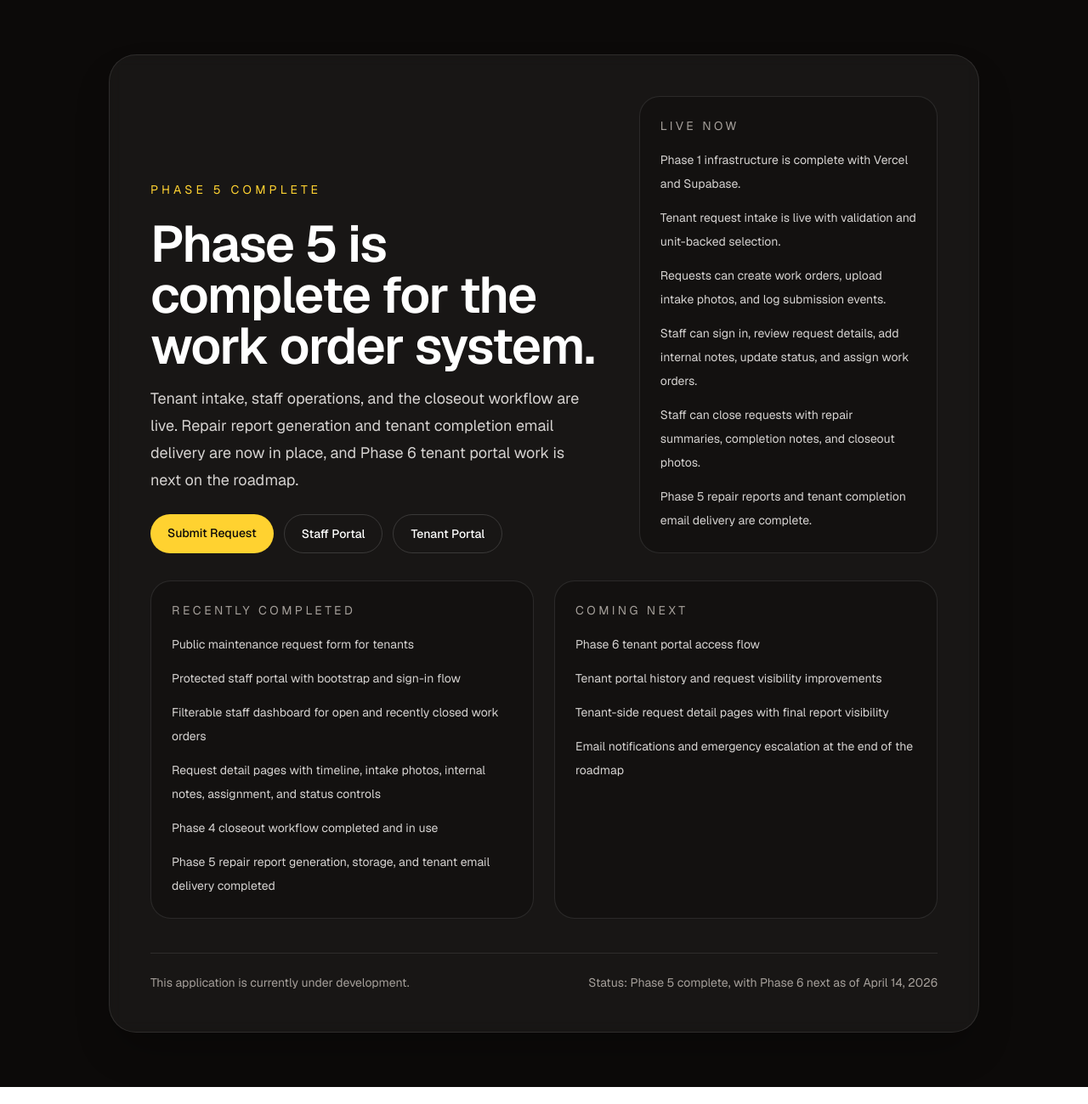
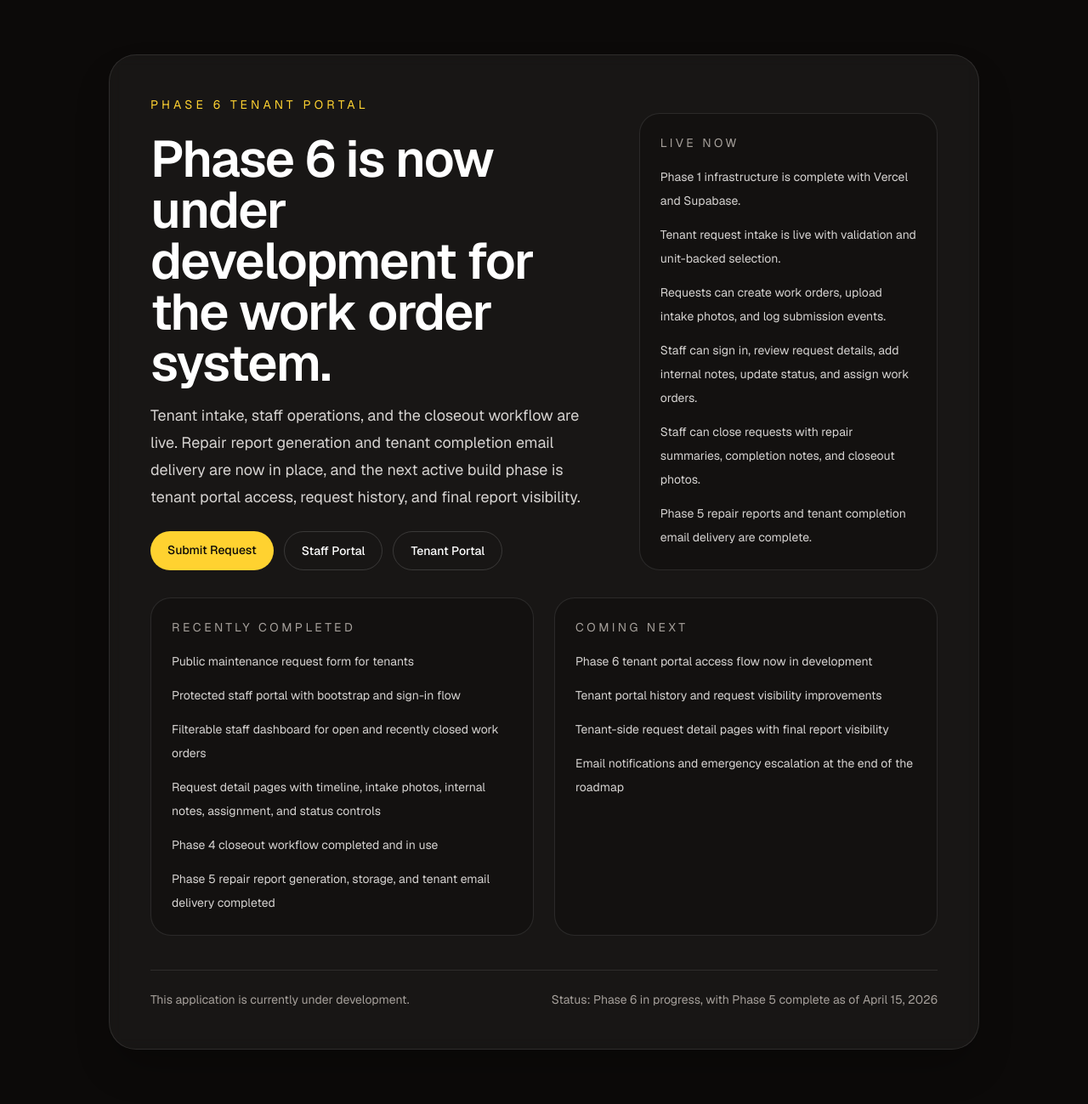
Before and after one commit to chris96/WorkOrderSoftware, a Next.js app: page / in a window 1280 px wide. Shown: the whole page at 85% size. Built offline with nearby package versions, Linux system fonts and the light colour scheme.

Commit message:
Update homepage for Phase 6 kickoff

```diff
--- a/src/app/page.tsx
+++ b/src/app/page.tsx
@@ -5,7 +5,7 @@ export default function Home() {
     month: "long",
     day: "numeric",
     year: "numeric",
-  }).format(new Date("2026-04-14T12:00:00-04:00"));
+  }).format(new Date("2026-04-15T12:00:00-04:00"));
 
   return (
     <main className="flex flex-1 items-center justify-center px-6 py-16">
@@ -13,17 +13,17 @@ export default function Home() {
         <div className="grid gap-12 md:grid-cols-[1.2fr_0.8fr] md:items-end">
           <section className="space-y-6">
             <p className="text-sm uppercase tracking-[0.3em] text-amber-300">
-              Phase 5 Complete
+              Phase 6 Tenant Portal
             </p>
             <div className="space-y-4">
               <h1 className="max-w-2xl text-4xl font-semibold tracking-tight text-white md:text-6xl">
-                Phase 5 is complete for the work order system.
+                Phase 6 is now under development for the work order system.
               </h1>
               <p className="max-w-2xl text-lg leading-8 text-stone-300">
                 Tenant intake, staff operations, and the closeout workflow are
                 live. Repair report generation and tenant completion email delivery
-                are now in place, and Phase 6 tenant portal work is next on the
-                roadmap.
+                are now in place, and the next active build phase is tenant
+                portal access, request history, and final report visibility.
               </p>
             </div>
             <div className="flex flex-wrap gap-3">
@@ -74,7 +74,7 @@ export default function Home() {
               Coming Next
             </h2>
             <ul className="mt-4 space-y-3 text-sm leading-7 text-stone-300">
-              <li>Phase 6 tenant portal access flow</li>
+              <li>Phase 6 tenant portal access flow now in development</li>
               <li>Tenant portal history and request visibility improvements</li>
               <li>Tenant-side request detail pages with final report visibility</li>
               <li>Email notifications and emergency escalation at the end of the roadmap</li>
@@ -85,7 +85,7 @@ export default function Home() {
         <footer className="mt-10 flex flex-col gap-2 border-t border-white/10 pt-6 text-sm text-stone-400 md:flex-row md:items-center md:justify-between">
           <p>This application is currently under development.</p>
           <p>
-            Status: Phase 5 complete, with Phase 6 next as of {currentDate}
+            Status: Phase 6 in progress, with Phase 5 complete as of {currentDate}
           </p>
         </footer>
       </div>
```
